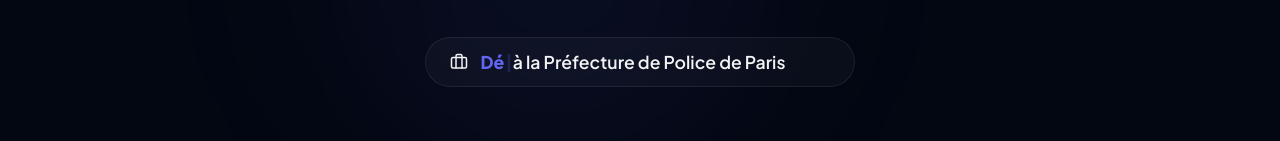
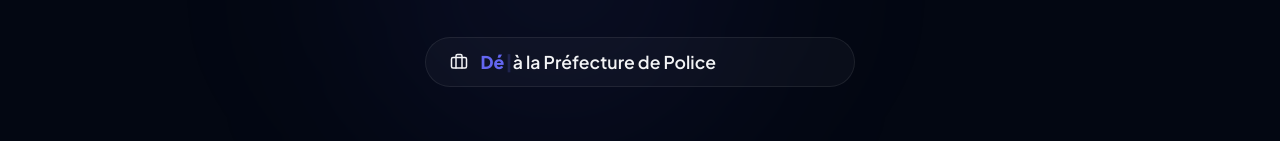
Before and after one commit to DaluxOnFlux/Portfolio, a React (Vite) app: page / in a window 1280 px wide. Shown: the part 410-551 px from the top of the page. Built offline with nearby package versions, Linux system fonts and the light colour scheme.

Commit message:
update de paris

```diff
--- a/src/App.jsx
+++ b/src/App.jsx
@@ -87,9 +87,7 @@
                   deleteSpeed: 50,
                 }}
               />
-              <span className="company-name">
-                à la Préfecture de Police de Paris
-              </span>
+              <span className="company-name">à la Préfecture de Police</span>
             </div>
           </div>
         </motion.div>
```
